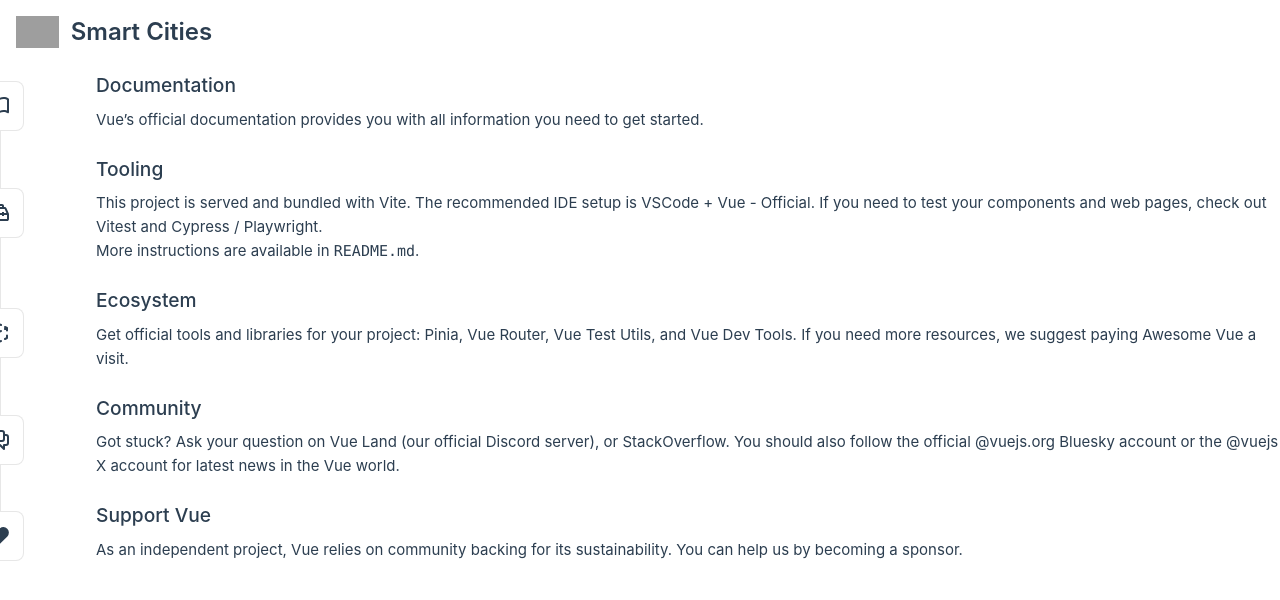
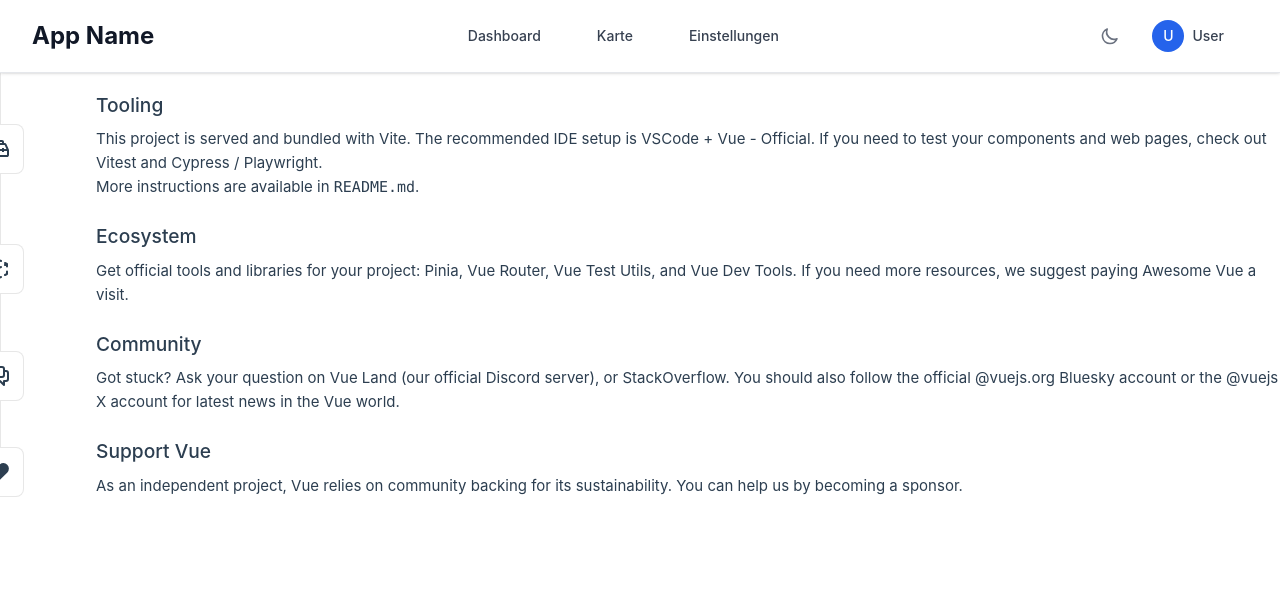
Before and after one commit to TheSynus/SWP-SS25-SmartCities, a Vue app in the folder SmartCities/: page / in a window 1280 px wide. Shown: the top 600 px of the page. Built offline with nearby package versions, Linux system fonts and the light colour scheme; grey boxes are pictures that could not be loaded.

Commit message:
Main Header temporary version

```diff
--- a/SmartCities/src/components/MainHeader.vue
+++ b/SmartCities/src/components/MainHeader.vue
@@ -1,21 +1,148 @@
-<!-- MyComponent.vue -->
 <template>
-  <nav class="bg-white border-gray-200 dark:bg-gray-900">
-    <div class="max-w-screen-xl flex flex-wrap items-center justify-between mx-auto p-4">
-      <a href="https://flowbite.com/" class="flex items-center space-x-3 rtl:space-x-reverse">
-        <img src="https://flowbite.com/docs/images/logo.svg" class="h-8" alt="Flowbite Logo" />
-        <span class="self-center text-2xl font-semibold whitespace-nowrap dark:text-white"
-          >Smart Cities</span
-        >
-      </a>
+  <header class="fixed top-0 left-0 right-0 z-50 bg-white dark:bg-gray-800 border-b border-gray-200 dark:border-gray-700 shadow-sm">
+    <div class="max-w-full px-4 sm:px-6 lg:px-8">
+      <div class="flex items-center justify-between h-14 sm:h-16 lg:h-18">
+
+        <!-- Logo/Brand -->
+        <div class="flex items-center space-x-4">
+          <div class="flex-shrink-0">
+            <h1 class="text-xl sm:text-2xl font-bold text-gray-900 dark:text-white">
+              App Name
+            </h1>
+          </div>
+        </div>
+
+        <!-- Desktop Navigation -->
+        <nav class="hidden md:flex items-center space-x-8">
+          <router-link
+            to="/dashboard"
+            class="text-gray-700 hover:text-blue-600 dark:text-gray-300 dark:hover:text-blue-400 px-3 py-2 text-sm font-medium transition-colors"
+            active-class="text-blue-600 dark:text-blue-400"
+          >
+            Dashboard
+          </router-link>
+          <router-link
+            to="/karte"
+            class="text-gray-700 hover:text-blue-600 dark:text-gray-300 dark:hover:text-blue-400 px-3 py-2 text-sm font-medium transition-colors"
+            active-class="text-blue-600 dark:text-blue-400"
+          >
+            Karte
+          </router-link>
+          <router-link
+            to="/einstellungen"
+            class="text-gray-700 hover:text-blue-600 dark:text-gray-300 dark:hover:text-blue-400 px-3 py-2 text-sm font-medium transition-colors"
+            active-class="text-blue-600 dark:text-blue-400"
+          >
+            Einstellungen
+          </router-link>
+        </nav>
+
+        <!-- Right side items -->
+        <div class="flex items-center space-x-4">
+
+          <!-- Dark Mode Toggle -->
+          <button
+            @click="toggleDarkMode"
+            class="p-2 text-gray-500 hover:text-gray-700 dark:text-gray-400 dark:hover:text-gray-200 rounded-lg hover:bg-gray-100 dark:hover:bg-gray-700 transition-colors"
+            aria-label="Toggle dark mode"
+          >
+            <svg v-if="isDark" class="w-5 h-5" fill="none" stroke="currentColor" viewBox="0 0 24 24">
+              <path stroke-linecap="round" stroke-linejoin="round" stroke-width="2" d="M12 3v1m0 16v1m9-9h-1M4 12H3m15.364 6.364l-.707-.707M6.343 6.343l-.707-.707m12.728 0l-.707.707M6.343 17.657l-.707.707M16 12a4 4 0 11-8 0 4 4 0 018 0z"/>
+            </svg>
+            <svg v-else class="w-5 h-5" fill="none" stroke="currentColor" viewBox="0 0 24 24">
+              <path stroke-linecap="round" stroke-linejoin="round" stroke-width="2" d="M20.354 15.354A9 9 0 018.646 3.646 9.003 9.003 0 0012 21a9.003 9.003 0 008.354-5.646z"/>
+            </svg>
+          </button>
+
+          <!-- User Menu -->
+          <div class="relative">
+            <button
+              class="flex items-center space-x-2 p-2 text-gray-700 hover:text-gray-900 dark:text-gray-300 dark:hover:text-white rounded-lg hover:bg-gray-100 dark:hover:bg-gray-700 transition-colors"
+            >
+              <div class="w-8 h-8 bg-blue-600 rounded-full flex items-center justify-center">
+                <span class="text-white text-sm font-medium">U</span>
+              </div>
+              <span class="hidden sm:block text-sm font-medium">User</span>
+            </button>
+          </div>
+
+          <!-- Mobile menu button -->
+          <button
+            @click="toggleMobileMenu"
+            class="md:hidden p-2 text-gray-500 hover:text-gray-700 dark:text-gray-400 dark:hover:text-gray-200 rounded-lg hover:bg-gray-100 dark:hover:bg-gray-700 transition-colors"
+            aria-label="Toggle menu"
+          >
+            <svg v-if="!showMobileMenu" class="w-6 h-6" fill="none" stroke="currentColor" viewBox="0 0 24 24">
+              <path stroke-linecap="round" stroke-linejoin="round" stroke-width="2" d="M4 6h16M4 12h16M4 18h16"/>
+            </svg>
+            <svg v-else class="w-6 h-6" fill="none" stroke="currentColor" viewBox="0 0 24 24">
+              <path stroke-linecap="round" stroke-linejoin="round" stroke-width="2" d="M6 18L18 6M6 6l12 12"/>
+            </svg>
+          </button>
+        </div>
+      </div>
+
+      <!-- Mobile Navigation -->
+      <div v-show="showMobileMenu" class="md:hidden border-t border-gray-200 dark:border-gray-700 py-4">
+        <nav class="flex flex-col space-y-2">
+          <router-link
+            to="/dashboard"
+            class="text-gray-700 hover:text-blue-600 dark:text-gray-300 dark:hover:text-blue-400 px-3 py-2 text-base font-medium rounded-lg hover:bg-gray-100 dark:hover:bg-gray-700 transition-colors"
+            active-class="text-blue-600 dark:text-blue-400 bg-blue-50 dark:bg-blue-900/20"
+            @click="closeMobileMenu"
+          >
+            Dashboard
+          </router-link>
+          <router-link
+            to="/karte"
+            class="text-gray-700 hover:text-blue-600 dark:text-gray-300 dark:hover:text-blue-400 px-3 py-2 text-base font-medium rounded-lg hover:bg-gray-100 dark:hover:bg-gray-700 transition-colors"
+            active-class="text-blue-600 dark:text-blue-400 bg-blue-50 dark:bg-blue-900/20"
+            @click="closeMobileMenu"
+          >
+            Karte
+          </router-link>
+          <router-link
+            to="/einstellungen"
+            class="text-gray-700 hover:text-blue-600 dark:text-gray-300 dark:hover:text-blue-400 px-3 py-2 text-base font-medium rounded-lg hover:bg-gray-100 dark:hover:bg-gray-700 transition-colors"
+            active-class="text-blue-600 dark:text-blue-400 bg-blue-50 dark:bg-blue-900/20"
+            @click="closeMobileMenu"
+          >
+            Einstellungen
+          </router-link>
+        </nav>
+      </div>
     </div>
-  </nav>
+  </header>
 </template>
 
 <script setup lang="ts">
-// Composition API (empfohlen)
+import { ref, onMounted } from 'vue'
+
+const showMobileMenu = ref(false)
+const isDark = ref(false)
+
+const toggleMobileMenu = () => {
+  showMobileMenu.value = !showMobileMenu.value
+}
+
+const closeMobileMenu = () => {
+  showMobileMenu.value = false
+}
+
+const toggleDarkMode = () => {
+  isDark.value = !isDark.value
+  document.documentElement.classList.toggle('dark', isDark.value)
+
+  // Save preference to localStorage
+  localStorage.setItem('theme', isDark.value ? 'dark' : 'light')
+}
+
+onMounted(() => {
+  // Check for saved dark mode preference
+  const savedTheme = localStorage.getItem('theme')
+  const systemPrefersDark = window.matchMedia('(prefers-color-scheme: dark)').matches
+
+  isDark.value = savedTheme === 'dark' || (!savedTheme && systemPrefersDark)
+  document.documentElement.classList.toggle('dark', isDark.value)
+})
 </script>
-
-<style scoped>
-/* Optional: scoped Styles */
-</style>
```
